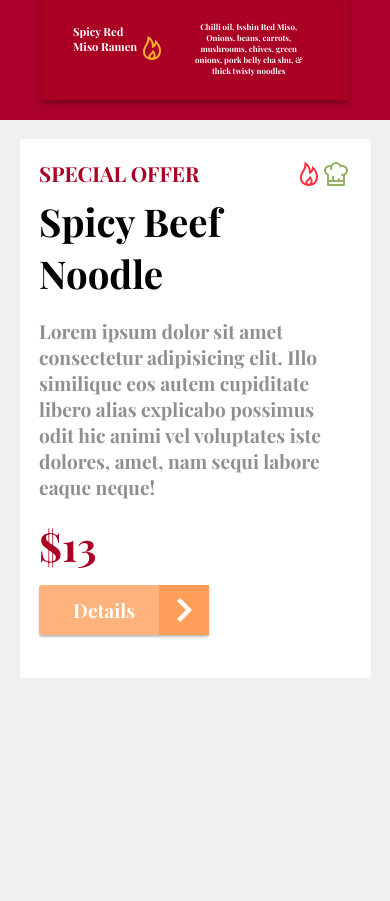
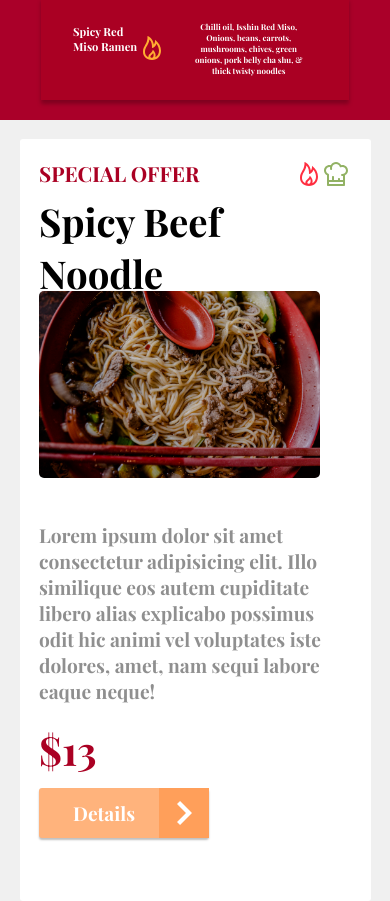
Before and after one commit to JustinAndrade/ramen-shop, a React (Create React App) app: page / in a window 390 px wide. Shown: the part 1054-1955 px from the top of the page. Built offline with nearby package versions, Linux system fonts and the light colour scheme.

Commit message:
completely mobile, media queries added

```diff
--- a/src/components/Specials/index.scss
+++ b/src/components/Specials/index.scss
@@ -15,8 +15,12 @@
     @media only screen and (max-width: 1200px) {
       height: 500px;
     }
+    @media only screen and (max-width: 1000px) {
+      height: 400px;
+      width: 80%;
+    }
     @media only screen and (max-width: 800px) {
-      width: 80%;
+      height: 85%;
     }
 
     .spec-tb {
@@ -123,7 +127,10 @@
         height: 105%;
       }
       @media only screen and (max-width: 800px) {
-        display: none;
+        position: relative;
+        width: 90%;
+        height: auto;
+        margin: 2% 25% 2% 0;
       }
     }
   }
--- a/src/components/Specials/specials.jsx
+++ b/src/components/Specials/specials.jsx
@@ -53,6 +53,7 @@ const Specials = () => {
           </div>
         </div>
         <h4>Spicy Beef Noodle</h4>
+        <img src={beefRamen} alt="" />
         <p>
           Lorem ipsum dolor sit amet consectetur adipisicing elit. Illo
           similique eos autem cupiditate libero alias explicabo possimus odit
@@ -73,8 +74,6 @@ const Specials = () => {
             </svg>
           </div>
         </div>
-
-        <img src={beefRamen} alt="" />
       </div>
     </div>
   );
```
